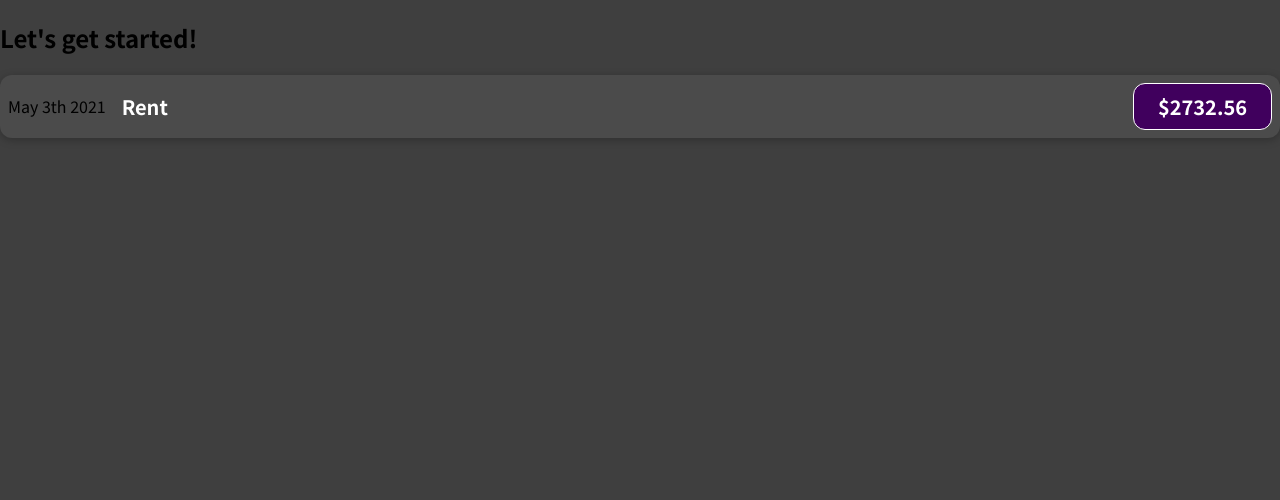
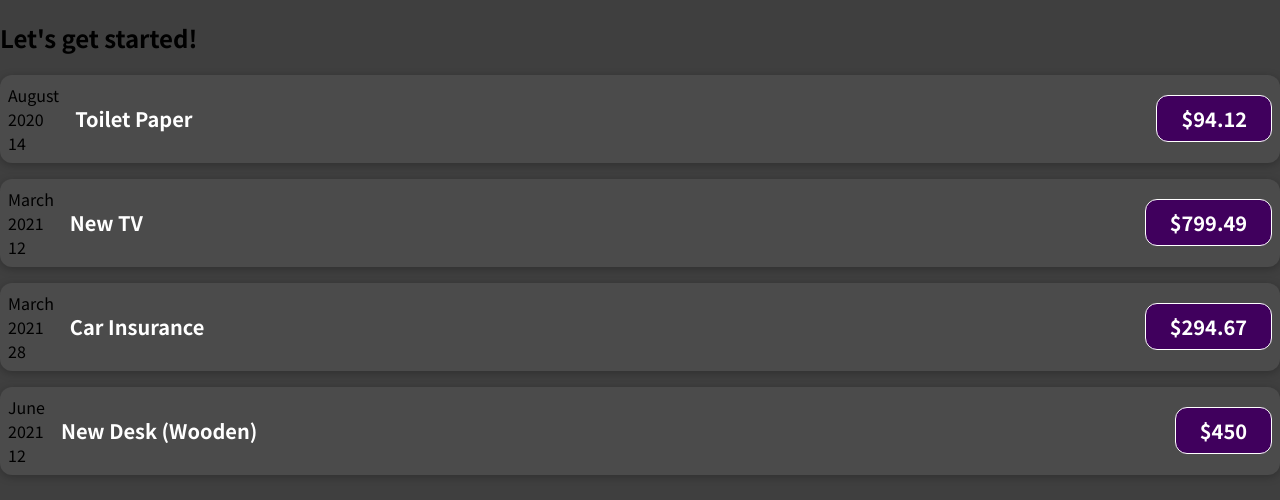
Before and after one commit to zabroski/zaf-app, a JavaScript app: page / in a window 1280 px wide. Shown: the top 500 px of the page. Built offline with nearby package versions, Linux system fonts and the light colour scheme.

Commit message:
working on date and prosps

```diff
--- a/src/App.js
+++ b/src/App.js
@@ -1,10 +1,51 @@
 import ExpenseItem from "./components/ExpenseItem";
 
 function App() {
+
+const expenses = [
+  {
+    id: 'e1',
+    title: 'Toilet Paper',
+    amount: 94.12,
+    date: new Date(2020, 7, 14),
+  },
+  { id: 'e2', title: 'New TV', amount: 799.49, date: new Date(2021, 2, 12) },
+  {
+    id: 'e3',
+    title: 'Car Insurance',
+    amount: 294.67,
+    date: new Date(2021, 2, 28),
+  },
+  {
+    id: 'e4',
+    title: 'New Desk (Wooden)',
+    amount: 450,
+    date: new Date(2021, 5, 12),
+  },
+];
   return (
     <div>
       <h2>Let's get started!</h2>
-      <ExpenseItem></ExpenseItem>
+      <ExpenseItem
+        title={expenses[0].title}
+        amount={expenses[0].amount}
+        date={expenses[0].date}
+        ></ExpenseItem>
+       <ExpenseItem
+        title={expenses[1].title}
+        amount={expenses[1].amount}
+        date={expenses[1].date}
+        ></ExpenseItem>
+       <ExpenseItem
+        title={expenses[2].title}
+        amount={expenses[2].amount}
+        date={expenses[2].date}
+        ></ExpenseItem>
+       <ExpenseItem
+        title={expenses[3].title}
+        amount={expenses[3].amount}
+        date={expenses[3].date}
+        ></ExpenseItem>
     </div>
   );
 }
--- a/src/components/ExpenseItem.js
+++ b/src/components/ExpenseItem.js
@@ -1,12 +1,20 @@
 import './ExpenseItem.css';
 
-function ExpenseItem() {
+function ExpenseItem(props) {
+    const mounth = props.date.toLocaleString('en-US', { month: 'long'})
+    const day = props.date.toLocaleString('en-Us', { day: '2-digit'});
+    const year = props.date.getFullYear();
+
     return (
         <div className="expense-item">
-            <div>May 3th 2021</div>
+            <div>
+                <div>{mounth}</div>
+                <div>{year}</div>
+                <div>{day}</div>
+            </div>
             <div className="expense-item__description">
-                <h2>Rent</h2>
-                <div className="expense-item__price">$2732.56</div>
+                <h2>{props.title}</h2>
+                <div className="expense-item__price">${props.amount}</div>
             </div>
         </div>
 
```
Also changed, not shown: 1 other file (tests, documents, lock files or other folders).
